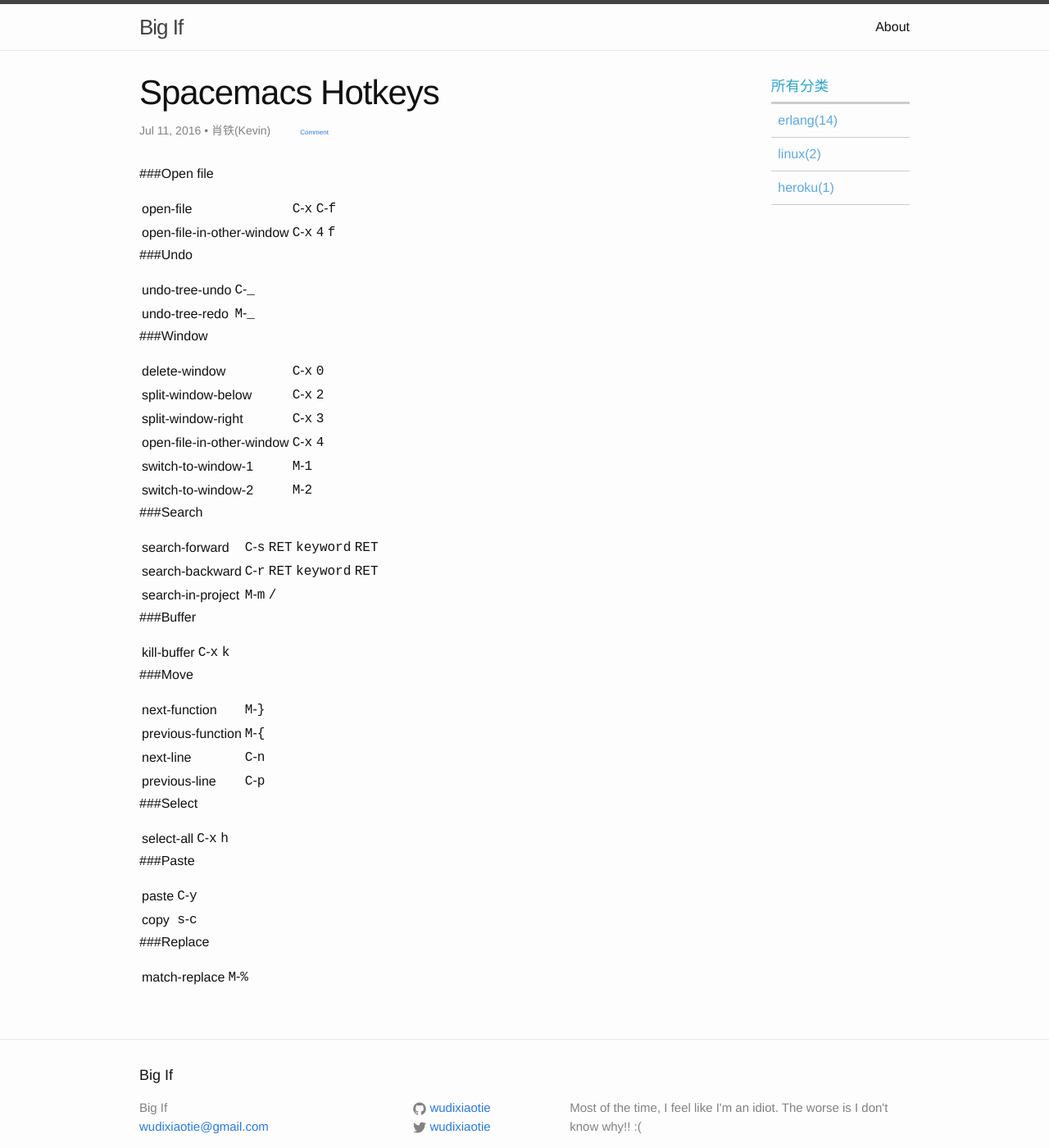
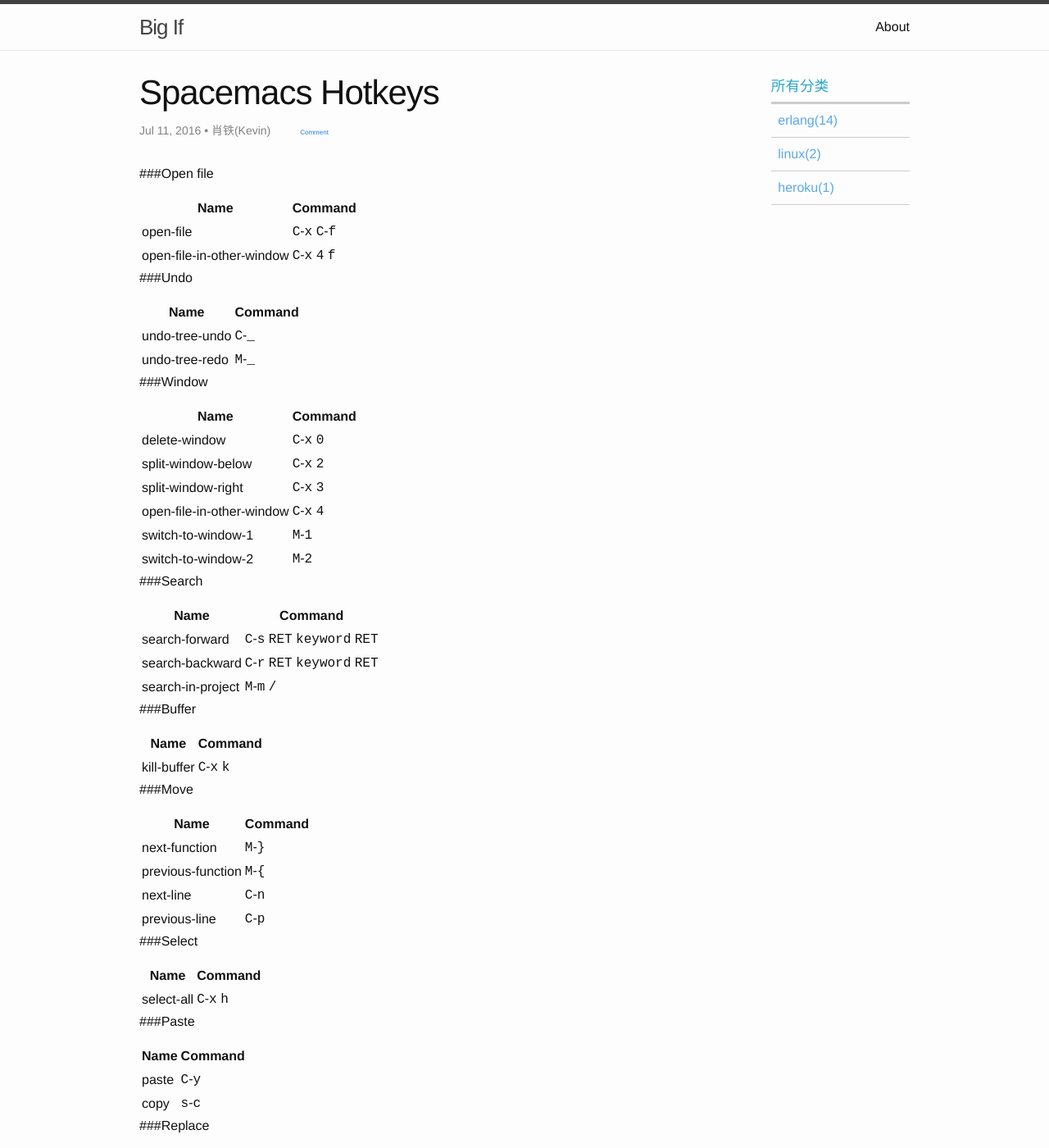
Before and after one commit to wudixiaotie/wudixiaotie.github.io, a Jekyll site: the page built from _posts/2016-07-11-spacemacs-hotkeys.md, in a window 1280 px wide and 1400 px high. Shown: the whole window at 82% size. Built offline with Jekyll 4.4.1, drawn with Linux system fonts in a browser that asks for light colours; comment, search, counter and statistics services are not loaded.

Commit message:
new post

```diff
--- a/_posts/2016-07-11-spacemacs-hotkeys.md
+++ b/_posts/2016-07-11-spacemacs-hotkeys.md
@@ -6,17 +6,23 @@
 
 ###Open file
 
+| Name | Command |
+| --- | --- |
 |open-file | <kbd>C</kbd>-<kbd>x</kbd> <kbd>C</kbd>-<kbd>f</kbd>|
 |open-file-in-other-window | <kbd>C</kbd>-<kbd>x</kbd> <kbd>4</kbd> <kbd>f</kbd>|
 
 ###Undo
 
+| Name | Command |
+| --- | --- |
 |undo-tree-undo | <kbd>C</kbd>-<kbd>_</kbd>|
 |undo-tree-redo | <kbd>M</kbd>-<kbd>_</kbd>|
 
 
 ###Window
 
+| Name | Command |
+| --- | --- |
 |delete-window | <kbd>C</kbd>-<kbd>x</kbd> <kbd>0</kbd>|
 |split-window-below | <kbd>C</kbd>-<kbd>x</kbd> <kbd>2</kbd>|
 |split-window-right | <kbd>C</kbd>-<kbd>x</kbd> <kbd>3</kbd>|
@@ -27,6 +33,8 @@
 
 ###Search
 
+| Name | Command |
+| --- | --- |
 |search-forward | <kbd>C</kbd>-<kbd>s</kbd> <kbd>RET</kbd> <kbd>keyword</kbd> <kbd>RET</kbd>|
 |search-backward | <kbd>C</kbd>-<kbd>r</kbd> <kbd>RET</kbd> <kbd>keyword</kbd> <kbd>RET</kbd>|
 |search-in-project | <kbd>M</kbd>-<kbd>m</kbd> <kbd>/</kbd>|
@@ -34,11 +42,15 @@
 
 ###Buffer
 
+| Name | Command |
+| --- | --- |
 |kill-buffer | <kbd>C</kbd>-<kbd>x</kbd> <kbd>k</kbd>|
 
 
 ###Move
 
+| Name | Command |
+| --- | --- |
 |next-function | <kbd>M</kbd>-<kbd>}</kbd>|
 |previous-function | <kbd>M</kbd>-<kbd>{</kbd>|
 |next-line | <kbd>C</kbd>-<kbd>n</kbd>|
@@ -47,15 +59,21 @@
 
 ###Select
 
+| Name | Command |
+| --- | --- |
 |select-all | <kbd>C</kbd>-<kbd>x</kbd> <kbd>h</kbd>|
 
 
 ###Paste
 
+| Name | Command |
+| --- | --- |
 |paste | <kbd>C</kbd>-<kbd>y</kbd>|
 |copy | <kbd>s</kbd>-<kbd>c</kbd>|
 
 
 ###Replace
 
+| Name | Command |
+| --- | --- |
 |match-replace | <kbd>M</kbd>-<kbd>%</kbd>|
```
